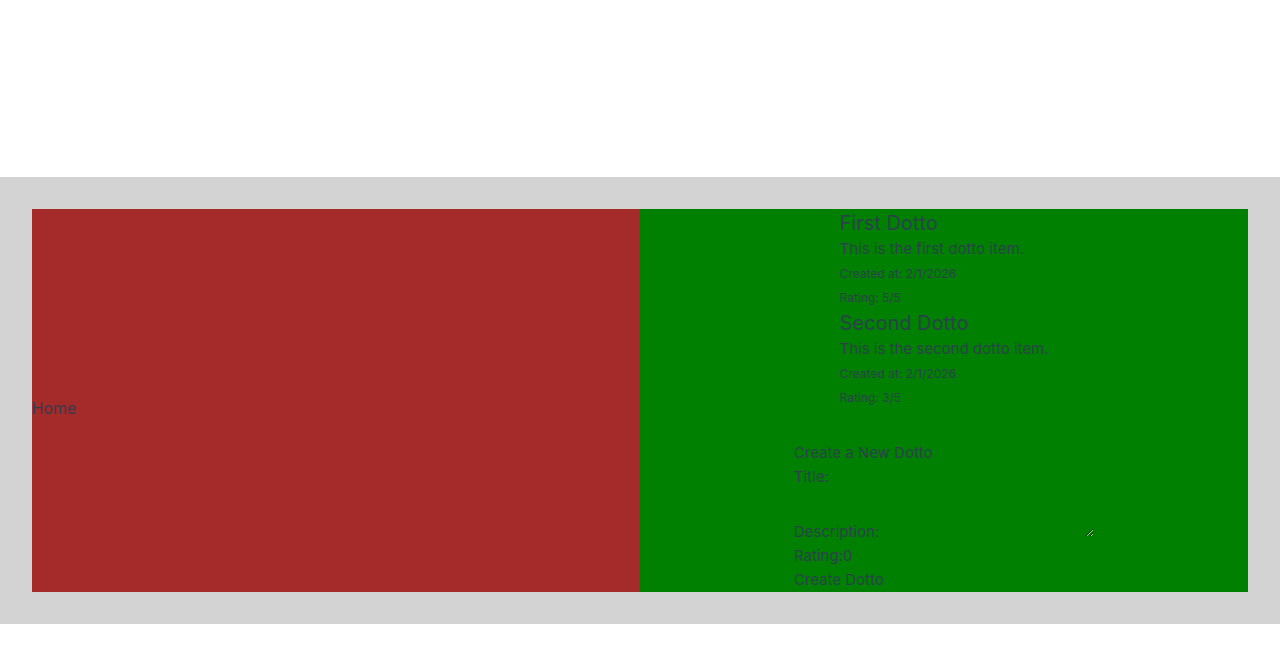
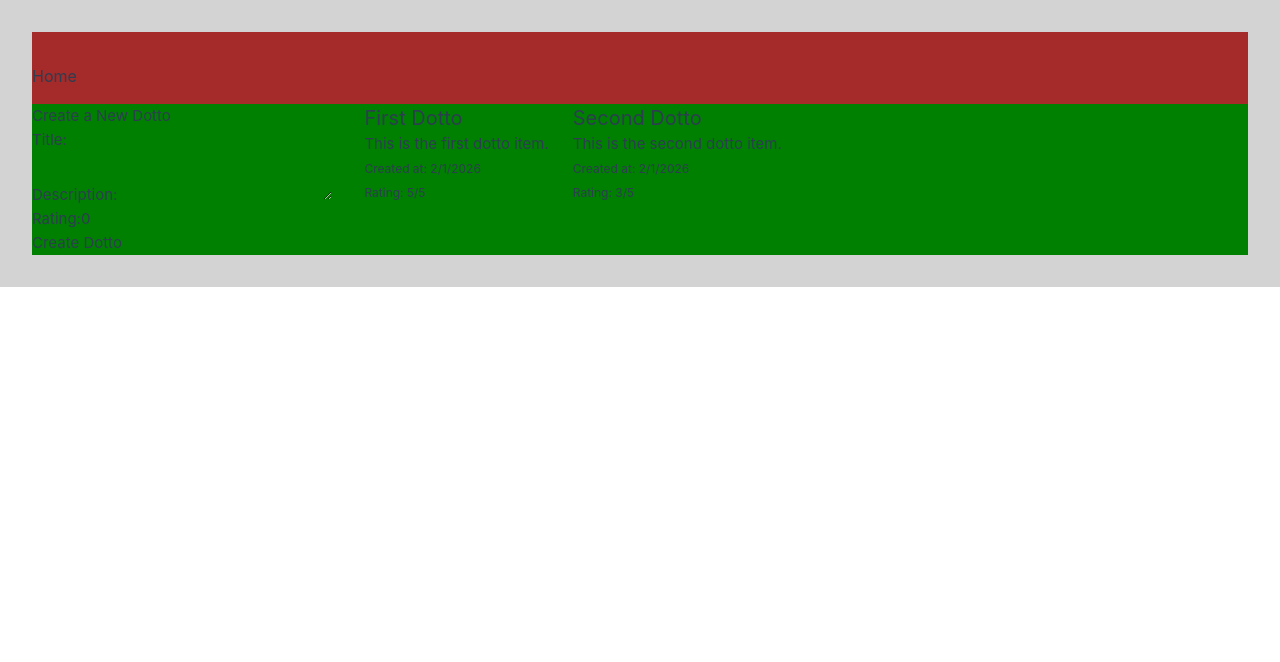
Before and after one commit to szymonharabasz/dotto-vue, a Vue app: page / in a window 1280 px wide. Shown: the top 662 px of the page. Built offline with nearby package versions, Linux system fonts and the light colour scheme; the HTML template or start-up script is replaced by a standard one.

Commit message:
First version of aligning elements as wished

```diff
--- a/src/assets/main.css
+++ b/src/assets/main.css
@@ -25,11 +25,12 @@ a,
 @media (min-width: 1024px) {
   body {
     display: flex;
-    place-items: center;
+    place-items: flex-start;
   }
 
   #app {
-    display: grid;
+    display: flex;
+    flex-direction: column;
     grid-template-columns: 1fr 1fr;
     padding: 2rem 2rem;
     background-color: lightgray;
--- a/src/components/DottoList.vue
+++ b/src/components/DottoList.vue
@@ -17,3 +17,13 @@ defineProps<{
         />
     </div>
 </template>
+
+<style scoped>
+.dotto-list {
+    display: flex;
+    flex-direction: row;
+    flex-wrap: wrap;
+    gap: 1.5rem;
+    justify-content:left;
+}
+</style>
--- a/src/views/DottosView.vue
+++ b/src/views/DottosView.vue
@@ -37,8 +37,8 @@
 
 <template>
   <main>
+    <CreateDottoForm @new-dotto="addDotto" />
     <DottoList :dottos="dottos" />
-    <CreateDottoForm @new-dotto="addDotto" />
   </main>
 </template>
 
@@ -46,8 +46,8 @@
   main {
     display: flex;
     gap: 2rem;
-    flex-direction: column;
-    align-items: center;
+    flex-direction: row;
+    align-items: flex-start;
     background-color: green;
   }
 </style>
```
